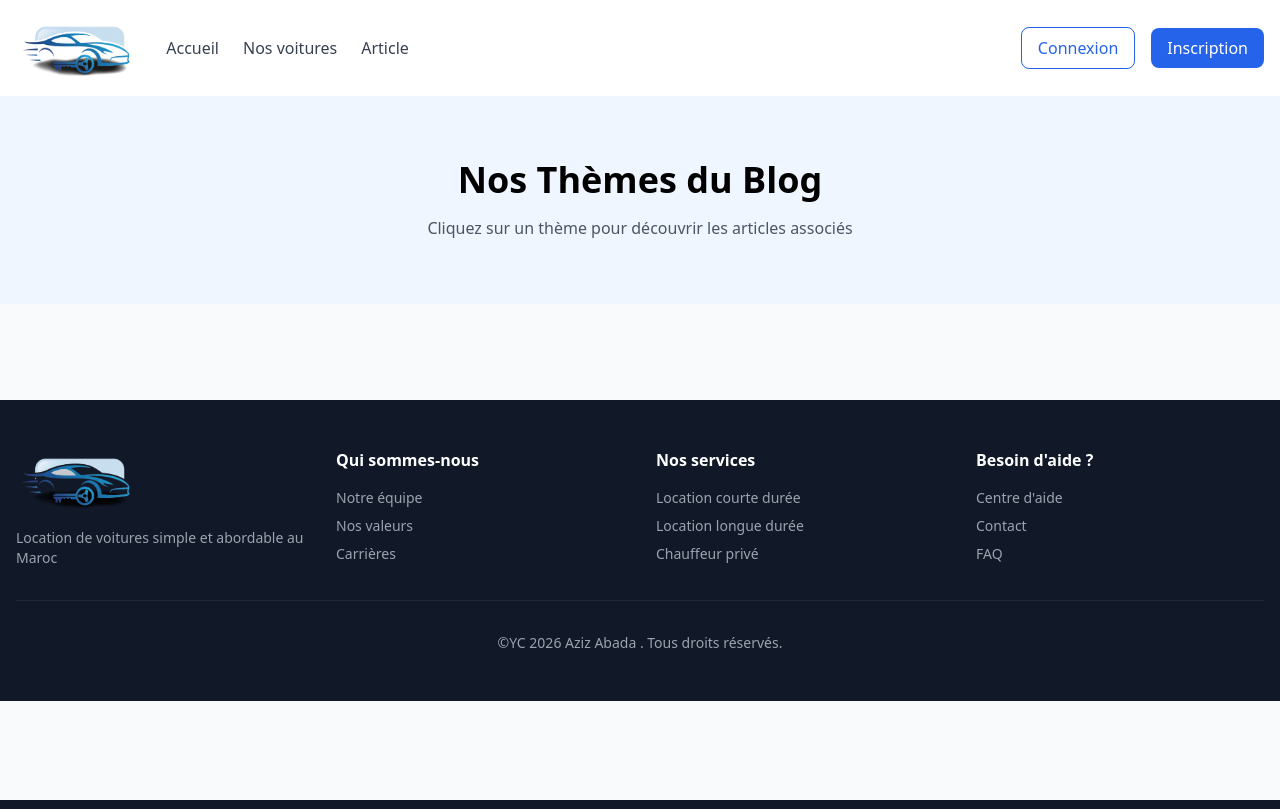
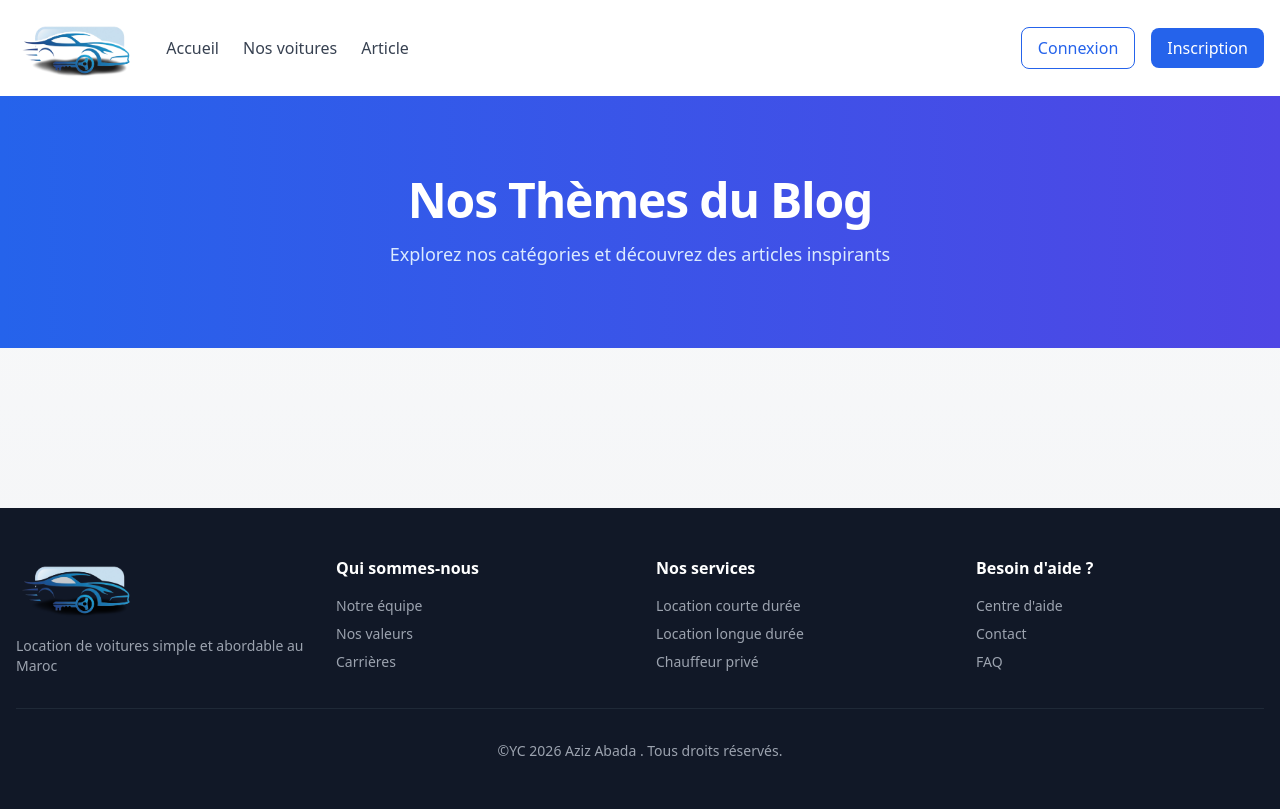
Before and after one commit to AZIZABADA10/Location_de_voiture, a PHP site: page /nos_article.php in a window 1280 px wide. Run offline with PHP 8.4, Linux system fonts and the light colour scheme; data that the repository does not hold is empty; some libraries are stand-ins or nearby versions.

Commit message:
Update articles listing page

```diff
--- a/nos_article.php
+++ b/nos_article.php
@@ -3,8 +3,8 @@ require_once __DIR__ . '/vendor/autoload.php';
 
 use App\Classes\Theme;
 
-$themeObj = new Theme(null, "", "");
-$themes = $themeObj->getAllTheme();
+
+$themes = Theme::getAllTheme();
 ?>
 
 <!DOCTYPE html>
@@ -15,35 +15,60 @@ $themes = $themeObj->getAllTheme();
     <meta name="viewport" content="width=device-width, initial-scale=1.0">
     <script src="https://cdn.tailwindcss.com"></script>
 </head>
-<body class="bg-gray-50">
+
+<body class="bg-gradient-to-b from-gray-50 to-gray-100 min-h-screen">
 
 <?php require_once 'Components/header.php'; ?>
 
 <!-- HERO -->
-<section class="py-16 bg-blue-50 text-center">
-    <h1 class="text-4xl font-bold mb-4">Nos Thèmes du Blog</h1>
-    <p class="text-gray-600">Cliquez sur un thème pour découvrir les articles associés</p>
+<section class="relative py-20 bg-gradient-to-r from-blue-600 to-indigo-600 text-center text-white">
+    <div class="max-w-3xl mx-auto px-4">
+        <h1 class="text-4xl md:text-5xl font-extrabold mb-4 tracking-tight">
+            Nos Thèmes du Blog
+        </h1>
+        <p class="text-blue-100 text-lg">
+            Explorez nos catégories et découvrez des articles inspirants
+        </p>
+    </div>
 </section>
 
-<!-- THÈMES -->
-<section class="container mx-auto px-4 py-12">
-    <div class="grid grid-cols-1 sm:grid-cols-2 md:grid-cols-3 lg:grid-cols-4 gap-8">
+<!-- THEMES -->
+<section class="max-w-6xl mx-auto px-6 py-20">
+    <div class="grid gap-10 grid-cols-1 md:grid-cols-2 lg:grid-cols-3 justify-center items-center">
+
         <?php foreach ($themes as $theme): ?>
-            <div class="bg-white rounded-2xl shadow-md overflow-hidden hover:shadow-2xl transition duration-300 transform hover:-translate-y-1">
+            <div
+                class="group bg-white rounded-3xl p-8 w-full max-w-sm
+                       shadow-lg hover:shadow-2xl transition-all duration-300 hover:-translate-y-2 mx-auto"
+            >
 
-                <!-- Contenu de la carte -->
-                <div class="p-5 flex flex-col justify-between h-40">
-                    <h3 class="font-semibold text-lg text-gray-800 mb-2 text-center">
-                        <a href="articles_par_theme.php?id=<?= $theme->id_theme ?>" class="hover:text-blue-600 transition">
-                            <?= htmlspecialchars($theme->titre) ?>
-                        </a>
-                    </h3>
-                    <p class="text-gray-400 text-sm text-center">
-                        <?= htmlspecialchars(substr($theme->description, 0, 80)) ?>...
-                    </p>
+                <div class="w-16 h-16 mx-auto mb-6 rounded-2xl bg-blue-100 text-blue-600 flex items-center justify-center text-3xl font-bold">
+                    #
+                </div>
+
+                <h3 class="text-2xl font-bold text-gray-800 text-center mb-3 group-hover:text-blue-600 transition">
+                    <a href="articles_par_theme.php?id=<?= $theme->id_theme ?>">
+                        <?= htmlspecialchars($theme->titre) ?>
+                    </a>
+                </h3>
+
+                <p class="text-gray-500 text-base text-center mb-8">
+                    <?= htmlspecialchars(substr($theme->description, 0, 110)) ?>...
+                </p>
+
+                <div class="text-center">
+                    <a
+                        href="articles_par_theme.php?id=<?= $theme->id_theme ?>"
+                        class="inline-flex items-center px-6 py-3 rounded-full
+                               bg-blue-600 text-white text-base font-semibold
+                               hover:bg-blue-700 transition"
+                    >
+                        Voir les articles →
+                    </a>
                 </div>
             </div>
         <?php endforeach; ?>
+
     </div>
 </section>
 
```
